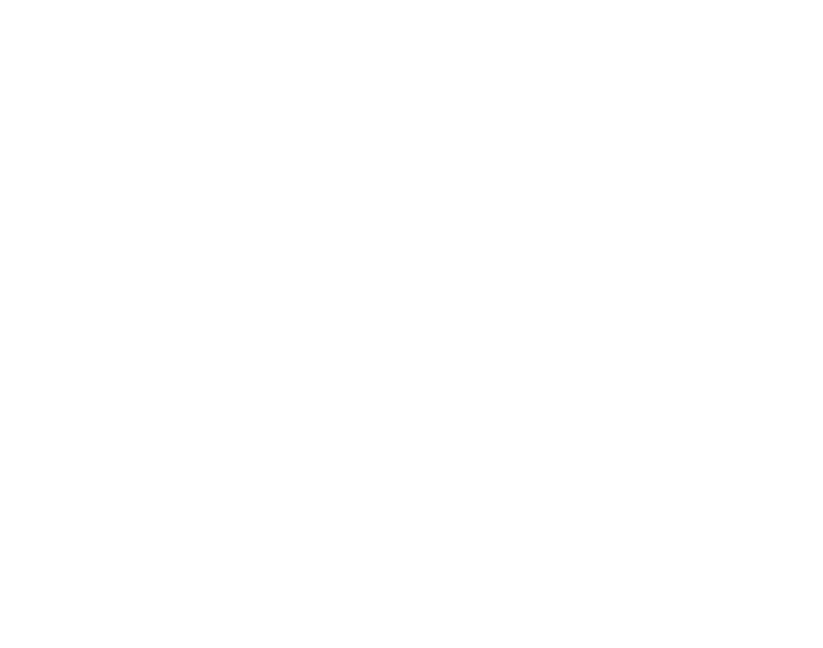
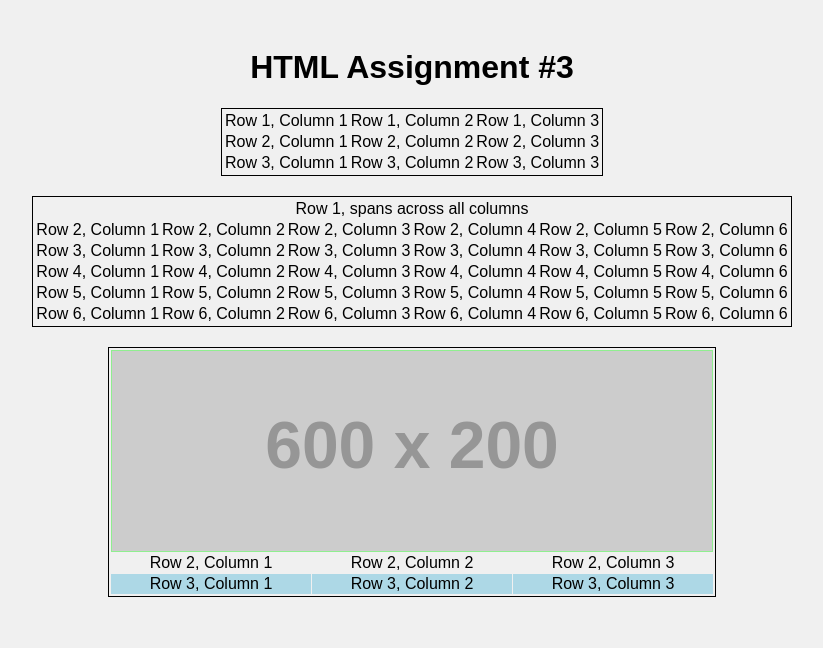
Before and after one commit to acciojob/alignment-Ashwini277, a website: page main.html in a window 1280 px wide. Shown: the whole page, without its empty margins (228-1051 px from the left). Drawn offline with Linux system fonts and the light colour scheme; placeholder pictures from the web are drawn by us.

Commit message:
created a submission

```diff
--- a/main.html
+++ b/main.html
@@ -1,16 +1,131 @@
 <!DOCTYPE html>
+<html lang="en">
+<head>
+    <meta charset="UTF-8">
+    <meta name="viewport" content="width=device-width, initial-scale=1.0">
+    <title>HTML Assignment 3</title>
+    <style>
+        body {
+            font-family: Arial, sans-serif;
+            background-color: #f0f0f0;
+            padding: 20px;
+            text-align: center;
+        }
+        h1 {
+            text-align: center;
+        }
+        .middle {
+            margin: 20px auto;
+            border: 1px solid black;
+            border-spacing: 1px;
+            border-collapse: separate;
+            padding: 1px;
+        }
+        .center {
+            text-align: center;
+        }
+        .right {
+            text-align: right;
+        }
+        .green {
+            background-color: lightgreen;
+        }
+        .blue {
+            background-color: lightblue;
+        }
+        img {
+            max-width: 100%;
+            height: auto;
+            display: block;
+            margin: 0 auto;
+        }
+    </style>
+</head>
+<body>
 
-<html>
+    <h1>HTML Assignment #3</h1>
 
-<head>
-	<link rel="stylesheet" href="styles.css">
-</head>
+    <table id="table-1" class="middle">
+        <tr>
+            <td id="t11">Row 1, Column 1</td>
+            <td id="t12">Row 1, Column 2</td>
+            <td id="t13" class="right">Row 1, Column 3</td>
+        </tr>
+        <tr>
+            <td>Row 2, Column 1</td>
+            <td class="center">Row 2, Column 2</td>
+            <td>Row 2, Column 3</td>
+        </tr>
+        <tr>
+            <td>Row 3, Column 1</td>
+            <td>Row 3, Column 2</td>
+            <td class="center">Row 3, Column 3</td>
+        </tr>
+    </table>
 
-<body>
-	<!-- the entire body must be written by student -->
-    <script type="text/javascript" src="./script.js">
-</script>
+    <table id="table-2" class="middle">
+        <tr>
+            <td id="t21" colspan="6">Row 1, spans across all columns</td>
+        </tr>
+        <tr>
+            <td>Row 2, Column 1</td>
+            <td>Row 2, Column 2</td>
+            <td>Row 2, Column 3</td>
+            <td>Row 2, Column 4</td>
+            <td>Row 2, Column 5</td>
+            <td>Row 2, Column 6</td>
+        </tr>
+        <tr>
+            <td>Row 3, Column 1</td>
+            <td>Row 3, Column 2</td>
+            <td>Row 3, Column 3</td>
+            <td>Row 3, Column 4</td>
+            <td>Row 3, Column 5</td>
+            <td>Row 3, Column 6</td>
+        </tr>
+        <tr>
+            <td>Row 4, Column 1</td>
+            <td>Row 4, Column 2</td>
+            <td>Row 4, Column 3</td>
+            <td>Row 4, Column 4</td>
+            <td>Row 4, Column 5</td>
+            <td>Row 4, Column 6</td>
+        </tr>
+        <tr>
+            <td>Row 5, Column 1</td>
+            <td>Row 5, Column 2</td>
+            <td>Row 5, Column 3</td>
+            <td>Row 5, Column 4</td>
+            <td>Row 5, Column 5</td>
+            <td>Row 5, Column 6</td>
+        </tr>
+        <tr>
+            <td>Row 6, Column 1</td>
+            <td>Row 6, Column 2</td>
+            <td>Row 6, Column 3</td>
+            <td>Row 6, Column 4</td>
+            <td>Row 6, Column 5</td>
+            <td>Row 6, Column 6</td>
+        </tr>
+    </table>
+
+    <table id="table-3" class="middle">
+        <tr class="green">
+            <td id="t-image" colspan="3">
+                <img src="https://via.placeholder.com/600x200" alt="Image">
+            </td>
+        </tr>
+        <tr>
+            <td>Row 2, Column 1</td>
+            <td>Row 2, Column 2</td>
+            <td class="center">Row 2, Column 3</td>
+        </tr>
+        <tr class="blue">
+            <td>Row 3, Column 1</td>
+            <td class="center">Row 3, Column 2</td>
+            <td>Row 3, Column 3</td>
+        </tr>
+    </table>
 
 </body>
-
 </html>
```
